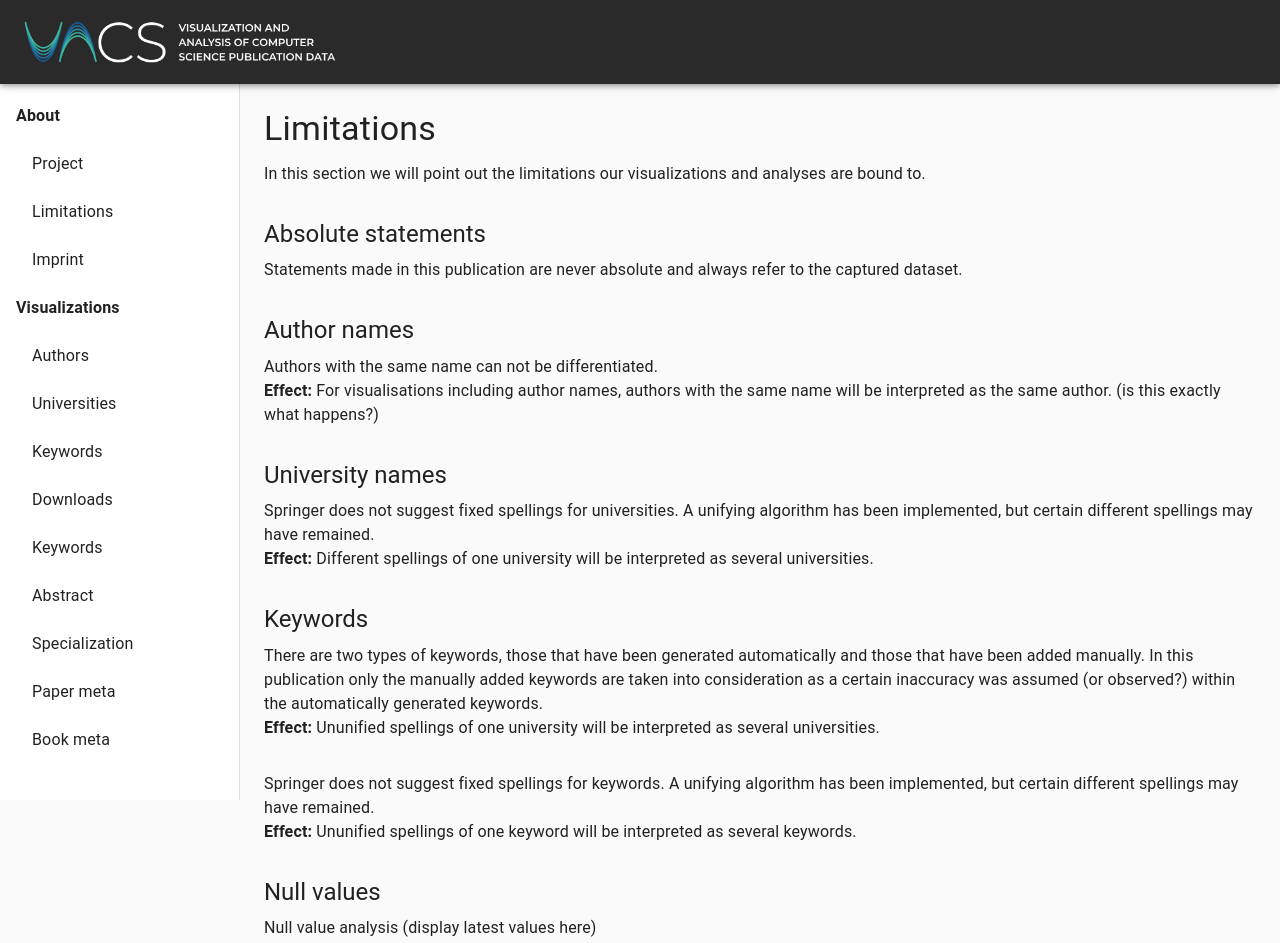
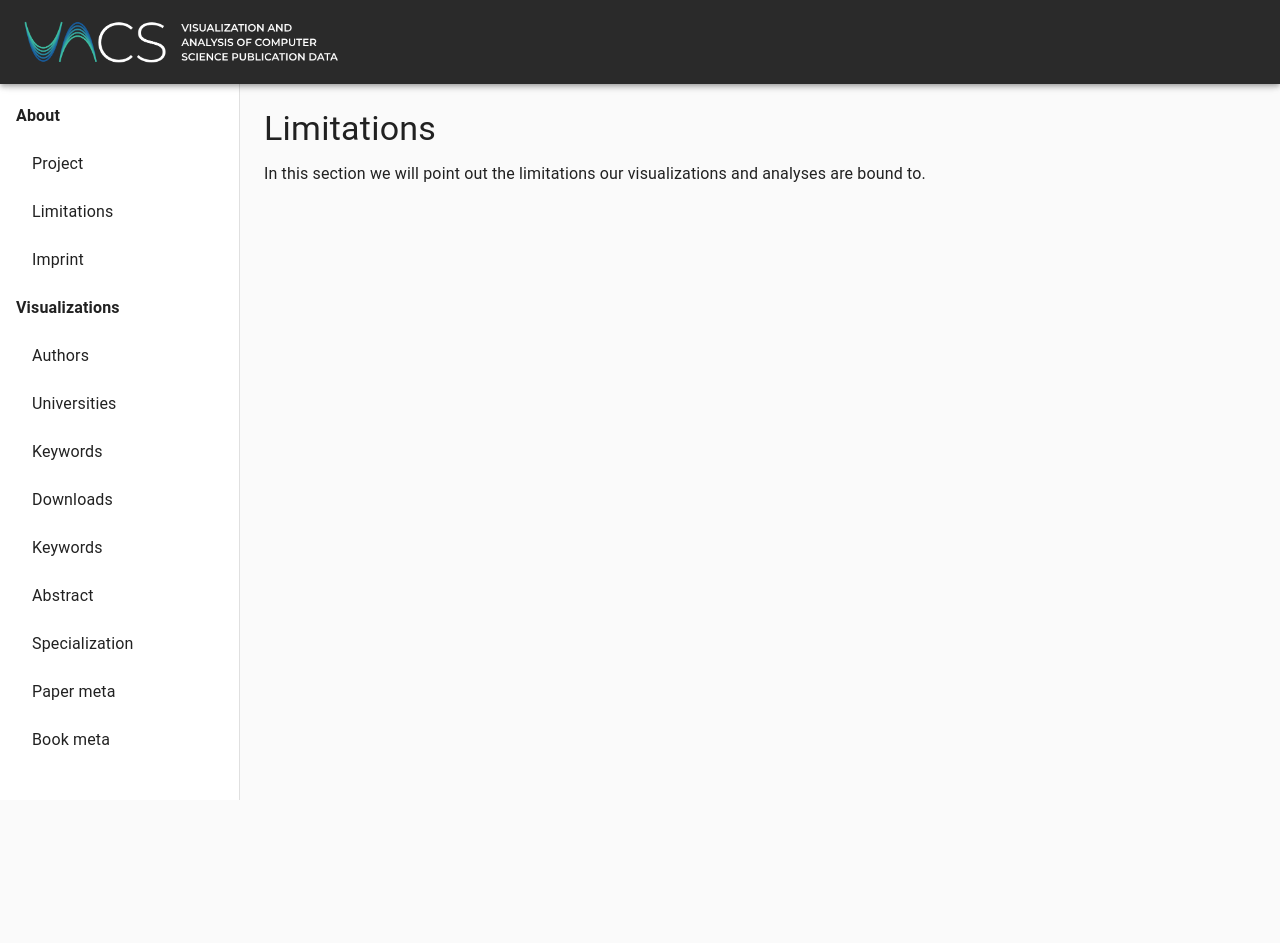
Before and after one commit to lenasrd/svac-frontend, a React (Create React App) app: page /limitations in a window 1280 px wide. Shown: the top 943 px of the page. After the commit the page ends 800 px from the top, so only its background shows below. Built offline with nearby package versions, Linux system fonts and the light colour scheme.

Commit message:
improve logo

```diff
--- a/src/pages/LimitationsPage.js
+++ b/src/pages/LimitationsPage.js
@@ -20,55 +20,6 @@ export default function LimitationsPage() {
         In this section we will point out the limitations our visualizations and
         analyses are bound to.
       </Typography>
-      <Typography variant="h5">Absolute statements</Typography>
-      <Typography className={classes.listItem}>
-        Statements made in this publication are never absolute and always refer
-        to the captured dataset.
-      </Typography>
-      <Typography variant="h5">Author names</Typography>
-      <Typography className={classes.listItem}>
-        Authors with the same name can not be differentiated.
-        <br />
-        <strong>Effect: </strong> For visualisations including author names,
-        authors with the same name will be interpreted as the same author. (is
-        this exactly what happens?)
-      </Typography>
-      <Typography variant="h5">University names</Typography>
-      <Typography className={classes.listItem}>
-        Springer does not suggest fixed spellings for universities. A unifying
-        algorithm has been implemented, but certain different spellings may have
-        remained.
-        <br />
-        <strong>Effect: </strong> Different spellings of one university will be
-        interpreted as several universities.
-      </Typography>
-      <Typography variant="h5">Keywords</Typography>
-      <Typography className={classes.listItem}>
-        There are two types of keywords, those that have been generated
-        automatically and those that have been added manually. In this
-        publication only the manually added keywords are taken into
-        consideration as a certain inaccuracy was assumed (or observed?) within
-        the automatically generated keywords.
-        <br />
-        <strong>Effect: </strong> Ununified spellings of one university will be
-        interpreted as several universities.
-      </Typography>
-
-      <Typography className={classes.listItem}>
-        Springer does not suggest fixed spellings for keywords. A unifying
-        algorithm has been implemented, but certain different spellings may have
-        remained.
-        <br />
-        <strong>Effect: </strong> Ununified spellings of one keyword will be
-        interpreted as several keywords.
-      </Typography>
-      <Typography variant="h5">Null values</Typography>
-
-      <Typography className={classes.listItem}>
-        Null value analysis (display latest values here)
-        <br />
-        <strong>Effect: </strong> ?
-      </Typography>
     </main>
   );
 }
```
Also changed, not shown: src/logo_black.png, src/logo_white.png.
